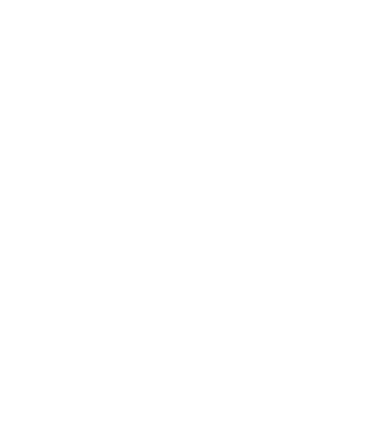
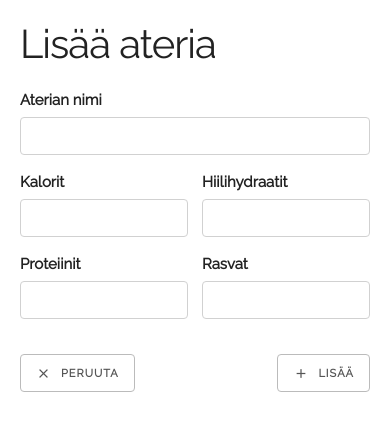
Before and after one commit to jlaurikainen/FoodApp, a Vue app: page /addmeal in a window 390 px wide. Shown: the top 430 px of the page. Built offline with nearby package versions, Linux system fonts and the light colour scheme.

Commit message:
Yes, I do. Why so async, idb?

```diff
--- a/package.json
+++ b/package.json
@@ -22,9 +22,11 @@
   },
   "dependencies": {
     "core-js": "^2.6.5",
+    "dexie": "^2.0.4",
     "purecss": "^1.0.1",
     "vue": "^2.6.10",
-    "vue-router": "^3.0.3"
+    "vue-router": "^3.0.3",
+    "vuex": "^3.0.1"
   },
   "devDependencies": {
     "@mdi/font": "^4.4.95",
--- a/src/App.vue
+++ b/src/App.vue
@@ -7,11 +7,44 @@
 </template>
 
 <script>
+import Dexie from 'dexie';
+
 export default {
   name: "App",
-  components: {},
   data() {
-    return {};
+    return {
+      db: null
+    }
+  },
+  async mounted() {
+    this.db = new Dexie('userdb');
+
+    this.db.version(1).stores({
+      user: "++id"
+    });
+
+    this.db.user.get(1, (user) => {
+      if(user == null) {
+        this.db.user.add({
+          age: 34,
+          height: 187,
+          weight: 90,
+          sex: "male"
+        }).then(() => {
+          console.log("default user added");
+        }).catch((e) => {
+          console.log("error adding default user" + e);
+        });
+      }
+    });
+
+    let userInfo;
+
+    await this.db.user.get(1, function(user) {
+      userInfo = user;
+    });
+
+    await this.$store.dispatch("updateUser", userInfo);
   }
 };
 </script>
--- a/src/components/DailyCalorieGraphComponent.vue
+++ /dev/null
@@ -1,73 +0,0 @@
-<template>
-  <div class="row">
-    <div class="column">
-      <h1 class="u-text-center">23.10.2019</h1>
-      <div class="graph-container">
-        <svg width="360" height="240" viewBox="0 0 360 240" class="u-full-width circle-graph">
-          <circle cx="50%" cy="50%" r="100" fill="transparent" stroke-width="30" stroke="#ddf" />
-          <circle
-            cx="50%"
-            cy="50%"
-            r="100"
-            fill="transparent"
-            stroke-width="30"
-            stroke="#334"
-            stroke-dasharray="628"
-            stroke-dashoffset="234"
-          />
-        </svg>
-        <div class="graph-text-info">
-          <p>
-            69
-            <span>%</span>
-          </p>
-          <p>-123 kcal</p>
-        </div>
-      </div>
-    </div>
-  </div>
-</template>
-
-<script>
-export default {
-  name: "DailyCalorieGraphComponent",
-  data() {
-    return {};
-  },
-  computed: {}
-};
-</script>
-
-<style scoped>
-.graph-container {
-  position: relative;
-}
-
-.graph-text-info {
-  text-align: center;
-  position: absolute;
-  top: 50%;
-  left: 50%;
-  transform: translate(-50%, -50%);
-}
-
-.graph-text-info p {
-  font-size: 3rem;
-  line-height: 1;
-  margin-bottom: 0.5rem;
-}
-
-.graph-text-info p span {
-  font-size: 2rem;
-}
-
-.graph-text-info p:last-child {
-  font-size: 2rem;
-  margin-bottom: 0px;
-}
-
-.circle-graph circle:last-child {
-  transform-origin: 50% 50%;
-  transform: rotate(-90deg);
-}
-</style>
--- a/src/components/DailyMealListComponent.vue
+++ /dev/null
@@ -1,45 +0,0 @@
-<template>
-  <div class="row">
-    <div class="column">
-      <table class="u-full-width">
-        <tbody>
-          <tr>
-            <td>Aamiainen</td>
-            <td>123 kcal</td>
-          </tr>
-          <tr>
-            <td>Lounas</td>
-            <td>456 kcal</td>
-          </tr>
-        </tbody>
-      </table>
-      <router-link to="/addmeal" tag="button" class="u-pull-right">
-        <i class="material-icons u-mr-1">add</i>Lisää ateria
-      </router-link>
-    </div>
-  </div>
-</template>
-
-<script>
-export default {
-  name: "DailyMealListComponent",
-  props: {}
-};
-</script>
-
-<style scoped>
-button {
-  margin-bottom: 0px;
-  padding: 0px 15px;
-  display: flex;
-}
-
-.material-icons {
-  font-size: 1.5rem;
-  align-self: center;
-}
-
-td:last-child {
-  text-align: right;
-}
-</style>
--- a/src/main.js
+++ b/src/main.js
@@ -5,8 +5,10 @@
 Vue.config.productionTip = false;
 
 import "@/assets/style.css";
+import store from './store'
 
 new Vue({
   router,
+  store,
   render: h => h(App)
 }).$mount("#app");
--- /dev/null
+++ b/src/store.js
@@ -0,0 +1,36 @@
+import Vue from 'vue'
+import Vuex from 'vuex'
+
+Vue.use(Vuex)
+
+export default new Vuex.Store({
+  state: {
+    userInfo: {}
+  },
+  actions: {
+    updateUser(state, user) {
+      state.commit("setUserInfo", user);
+    }
+  },
+  mutations: {
+    setUserInfo(state, user) {
+      state.userInfo = user;
+    }
+  },
+  getters: {
+    getCalorieLimit(state) {
+      if(state.userInfo.sex == "male"){
+        return 10 * parseFloat(state.userInfo.weight)
+        + 6.25 * parseFloat(state.userInfo.height)
+        - 5 * parseFloat(state.userInfo.age)
+        + 5;
+      }
+      else {
+        return 10 * parseFloat(state.userInfo.weight)
+        + 6.25 * parseFloat(state.userInfo.height)
+        - 5 * parseFloat(state.userInfo.age)
+        - 161;
+      }
+    }
+  }
+})
--- a/src/views/AddMeal.vue
+++ b/src/views/AddMeal.vue
@@ -1,9 +1,97 @@
 <template>
-  <div class="row"></div>
+  <div class="row">
+    <h1>Lisää ateria</h1>
+    <form>
+      <div class="row">
+        <div class="column">
+          <label for="mealName">Aterian nimi</label>
+          <input type="text" name="mealName" class="u-full-width" v-model="mealName">
+        </div>
+      </div>
+      <div class="row">
+        <div class="one-half column">
+          <label for="mealCalories">Kalorit</label>
+          <input type="number" name="mealCalories" v-model="mealCalories">
+        </div>
+        <div class="one-half column">
+          <label for="mealCarbs">Hiilihydraatit</label>
+          <input type="number" name="mealCarbs" v-model="mealCarbs">
+        </div>
+      </div>
+      <div class="row">
+        <div class="one-half column">
+          <label for="mealProtein">Proteiinit</label>
+          <input type="number" name="mealProtein" v-model="mealProtein">
+        </div>
+        <div class="one-half column">
+          <label for="mealFats">Rasvat</label>
+          <input type="number" name="mealFats" v-model="mealFats">
+        </div>
+      </div>
+      <div class="row">
+        <div class="column">
+          <router-link to="/" tag="button" class="u-pull-left">
+            <i class="material-icons u-mr-1">close</i>Peruuta
+          </router-link>
+          <button class="u-pull-right">
+            <i class="material-icons u-mr-1">add</i>Lisää
+          </button>
+        </div>
+      </div>
+    </form>
+  </div>
 </template>
 
 <script>
 export default {
-  components: {}
+  components: {},
+  data() {
+    return {
+      mealName: "",
+      mealCalories: null,
+      mealCarbs: null,
+      mealProtein: null,
+      mealFats: null
+    };
+  }
 };
 </script>
+
+<style scoped>
+button {
+  margin-bottom: 0px;
+  padding: 0px 15px;
+  display: flex;
+}
+
+.material-icons {
+  font-size: 1.5rem;
+  align-self: center;
+}
+
+form .row{
+  padding: 0px;
+}
+
+form .row:last-child{
+  padding-top: 20px;
+}
+
+.one-half input{
+  width: 100%;
+}
+
+@media all and (max-width: 549px) {
+  .one-half{
+    width: 48%;
+  }
+
+  .one-half input{
+    width: 100%;
+  }
+
+  .one-half:nth-child(even){
+    margin-left: 4%;
+  }
+}
+</style>
--- a/src/views/Home.vue
+++ b/src/views/Home.vue
@@ -1,21 +1,107 @@
 <template>
-  <div>
-    <DailyCalorieGraphComponent />
-    <DailyMealListComponent />
+  <div class="row">
+    <div class="column">
+      <h1 class="u-text-center">23.10.2019</h1>
+      <div class="graph-container">
+        <svg width="360" height="240" viewBox="0 0 360 240" class="u-full-width circle-graph">
+          <circle cx="50%" cy="50%" r="100" fill="transparent" stroke-width="30" stroke="#ddf" />
+          <circle
+            cx="50%"
+            cy="50%"
+            r="100"
+            fill="transparent"
+            stroke-width="30"
+            stroke="#334"
+            stroke-dasharray="628"
+            stroke-dashoffset="234"
+          />
+        </svg>
+        <div class="graph-text-info">
+          <p>
+            69
+            <span>%</span>
+          </p>
+          <p>-123 kcal</p>
+        </div>
+      </div>
+    </div>
+    <div class="column">
+      <table class="u-full-width">
+        <tbody>
+          <tr>
+            <td>Aamiainen</td>
+            <td>123 kcal</td>
+          </tr>
+          <tr>
+            <td>Lounas</td>
+            <td>456 kcal</td>
+          </tr>
+        </tbody>
+      </table>
+      <router-link to="/addmeal" tag="button" class="u-pull-right">
+        <i class="material-icons u-mr-1">add</i>Lisää ateria
+      </router-link>
+    </div>
   </div>
 </template>
 
 <script>
-import DailyCalorieGraphComponent from "../components/DailyCalorieGraphComponent";
-import DailyMealListComponent from "../components/DailyMealListComponent";
+import { mapGetters } from "vuex";
 
 export default {
-  components: {
-    DailyCalorieGraphComponent,
-    DailyMealListComponent
-  },
-  data() {
-    return {};
+  computed: {
+    ...mapGetters([
+      "getCalorieLimit"
+    ])
   }
 };
 </script>
+
+<style scoped>
+.graph-container {
+  position: relative;
+}
+
+.graph-text-info {
+  text-align: center;
+  position: absolute;
+  top: 50%;
+  left: 50%;
+  transform: translate(-50%, -50%);
+}
+
+.graph-text-info p {
+  font-size: 3rem;
+  line-height: 1;
+  margin-bottom: 0.5rem;
+}
+
+.graph-text-info p span {
+  font-size: 2rem;
+}
+
+.graph-text-info p:last-child {
+  font-size: 2rem;
+  margin-bottom: 0px;
+}
+
+.circle-graph circle:last-child {
+  transform-origin: 50% 50%;
+  transform: rotate(-90deg);
+}
+
+button {
+  margin-bottom: 0px;
+  padding: 0px 15px;
+  display: flex;
+}
+
+.material-icons {
+  font-size: 1.5rem;
+  align-self: center;
+}
+
+td:last-child {
+  text-align: right;
+}
+</style>
```
Also changed, not shown: 1 other file (tests, documents, lock files or other folders).
